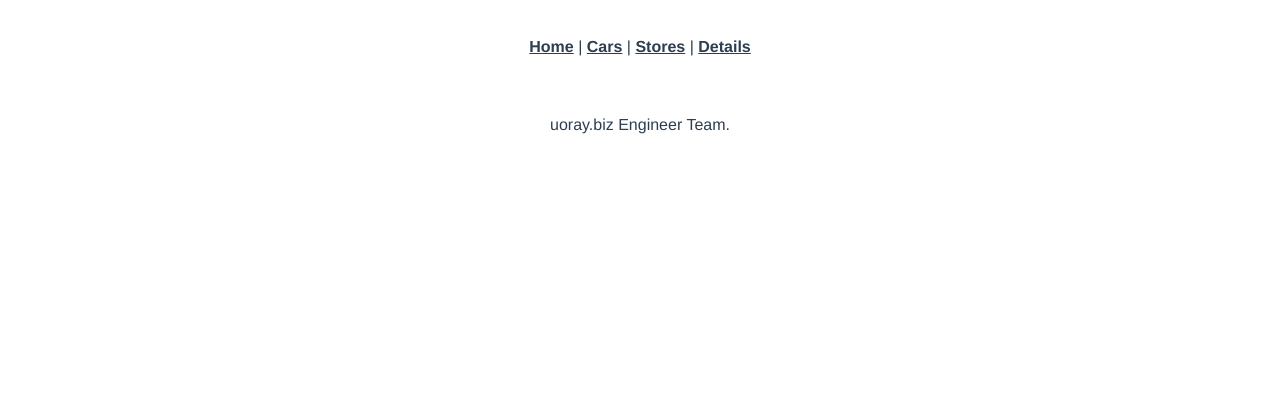
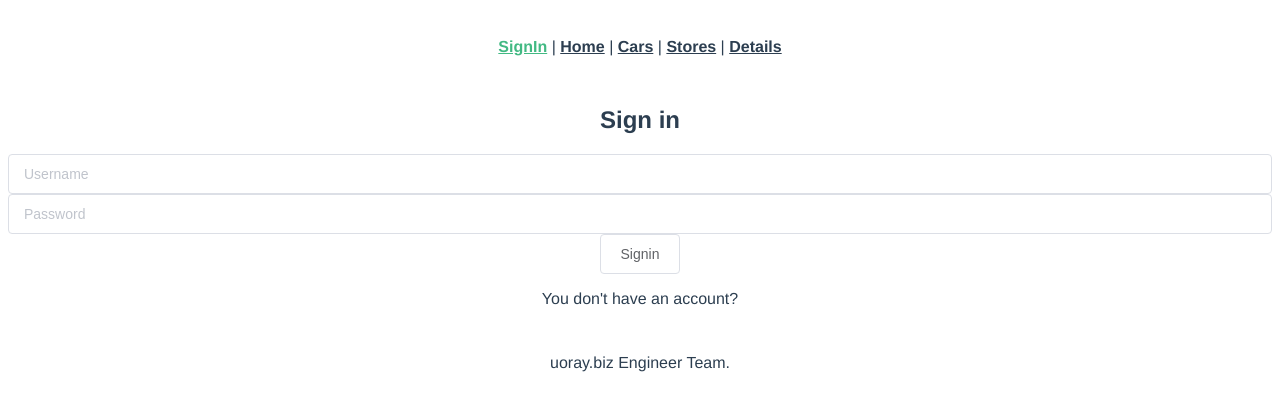
Before and after one commit to U-O-Nanakusa724/cucp_front, a Vue app: page /signin in a window 1280 px wide. Shown: the top 410 px of the page. Built offline with nearby package versions, Linux system fonts and the light colour scheme.

Commit message:
[add] ログイン機能
ログインフォーム実装

```diff
--- a/src/components/common/Header.vue
+++ b/src/components/common/Header.vue
@@ -1,6 +1,7 @@
 <template>
   <div id="header">
     <div id="header-nav">
+      <router-link to="/signin">SignIn</router-link> |
       <router-link to="/">Home</router-link> |
       <router-link to="../cars">Cars</router-link> |
       <router-link to="../stores">Stores</router-link> |
--- a/src/router/index.js
+++ b/src/router/index.js
@@ -5,6 +5,11 @@ import Home from '../views/Home.vue'
 Vue.use(VueRouter)
 
 const routes = [
+  {
+    path: '/signin',
+    name: 'signin',
+    component: () => import(/* webpackChunkName: "cars" */ '../views/SignIn.vue')
+  },
   {
     path: '/',
     name: 'Home',
--- /dev/null
+++ b/src/views/SignIn.vue
@@ -0,0 +1,43 @@
+<template>
+    <div class="signin">
+        <h2>Sign in</h2>
+        <div class="input-form-wrapper">
+            <el-input type="text" placeholder="Username" v-model="user.username"/>
+        </div>
+        <div class="input-form-wrapper">
+            <el-input type="password" placeholder="Password" v-model="user.password"/>
+        </div>
+        <el-button @click="signIn">Signin</el-button>
+        <p>You don't have an account?
+
+        </p>
+    </div>
+</template>
+
+<script>
+  import axios from 'axios'
+
+  export default {
+    data () {
+      return {
+        user: {
+          username: '',
+          password: ''
+        }
+      }
+    },
+    methods: {
+      signIn: async function () {
+        await axios.post('http://localhost:8080/signin', )
+          .then(() => this.$router.push('/'))
+          .catch(error => {
+            this.$message({
+              showClose: true,
+              message: error,
+              type: 'error'
+            })
+          })
+      },
+    }
+  }
+</script>
```
